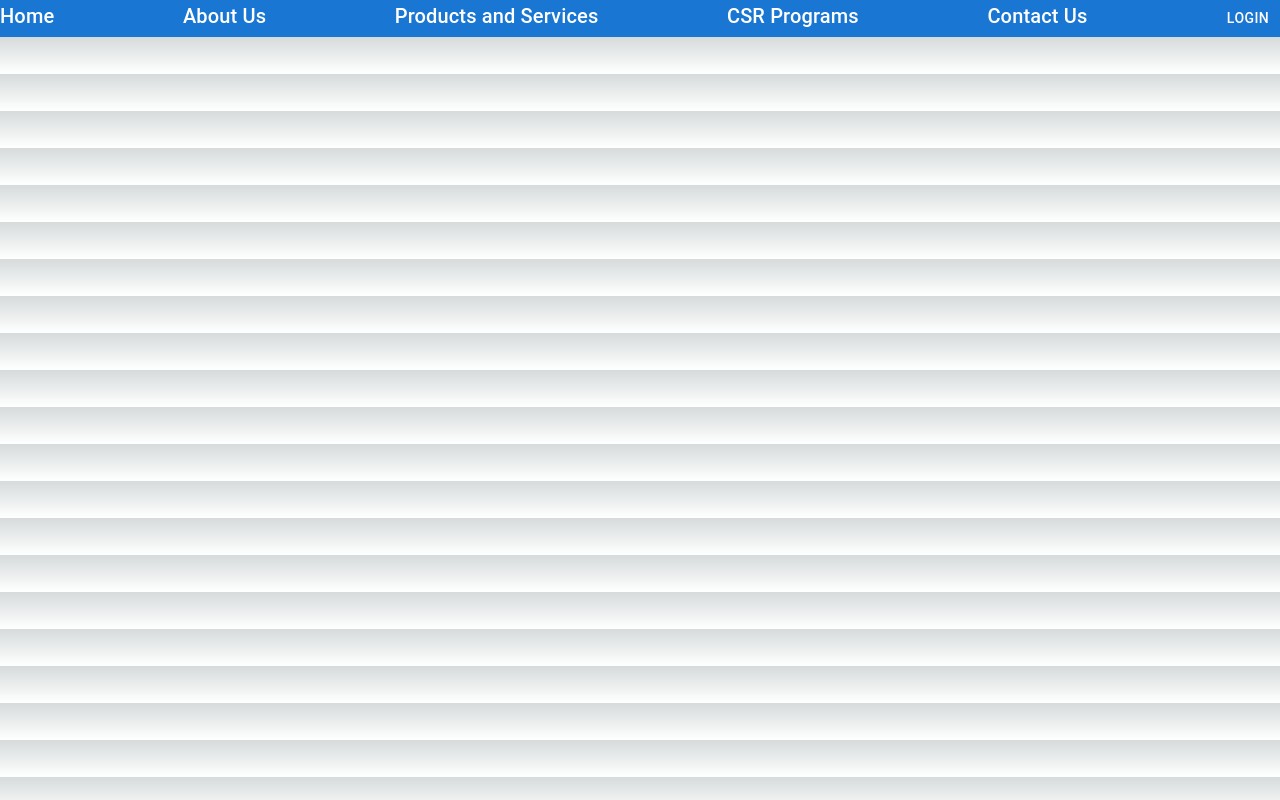
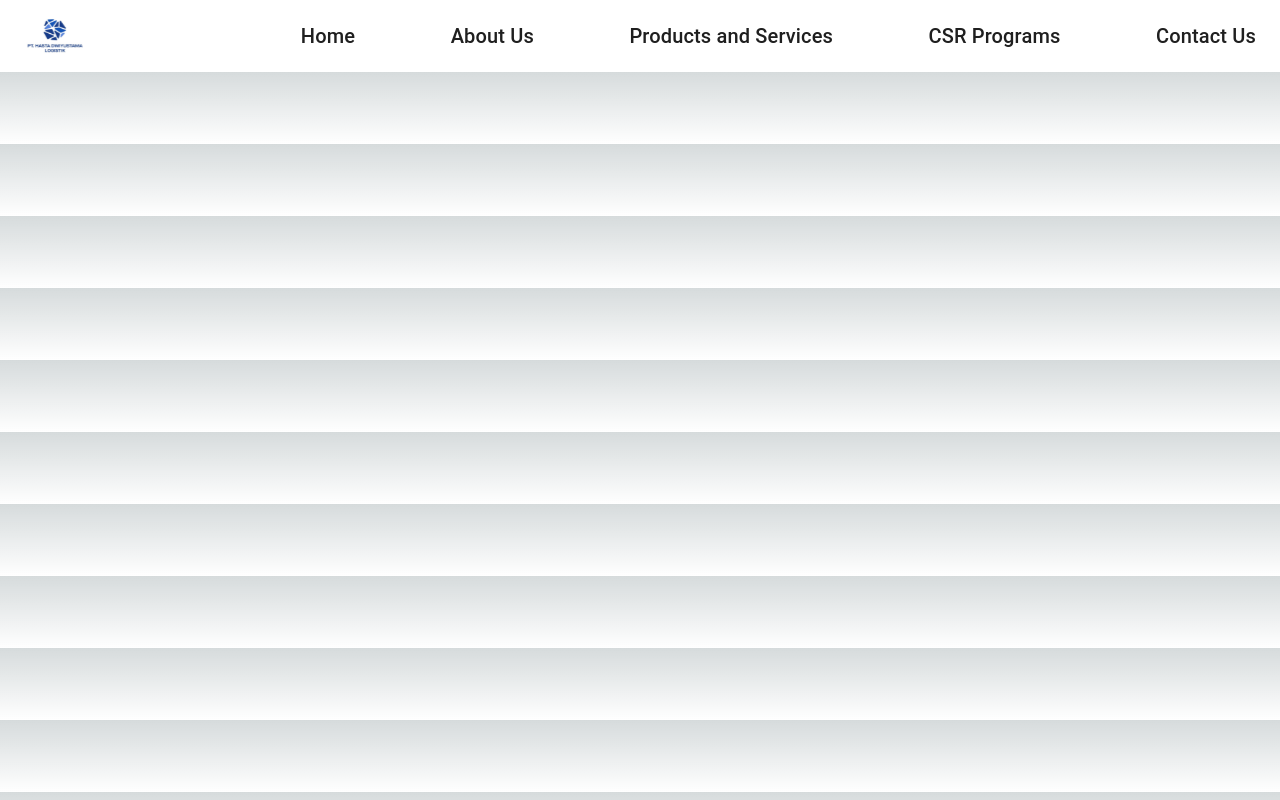
Before and after one commit to iqbalwijonarko/hdl-company-profile, a Next.js app: page / in a window 1280 px wide. Built offline with nearby package versions, Linux system fonts and the light colour scheme.

Commit message:
feat: add menu bar component

```diff
--- a/package.json
+++ b/package.json
@@ -25,8 +25,7 @@
     "prettier": "^2.8.3",
     "react": "18.2.0",
     "react-dom": "18.2.0",
-    "saas": "^1.0.0",
-    "sass": "^1.57.1",
+    "sass": "1.57.1",
     "typescript": "4.9.4"
   }
 }
--- a/src/components/MenuBar/MenuBar.tsx
+++ b/src/components/MenuBar/MenuBar.tsx
@@ -7,7 +7,6 @@ import Button from "@mui/material/Button";
 import IconButton from "@mui/material/IconButton";
 import { Grid } from "@mui/material";
 // import MenuIcon from '@mui/icons-material/Menu';
-import "./_menuBar.scss"
 
 export type MenuOption = {
   label: string;
@@ -37,14 +36,18 @@ export const MenuList: Array<MenuOption> = [
   },
 ];
 
-const MenuBar = () => {
+function MenuBar() {
   return (
     <AppBar position="static">
-      <Grid className="menu-bar">
+      <Grid container>
+        <Grid className="menu-bar" md={2} sm={2}>
+          <img src={"/hdl-logo.svg"} alt="hdl-logo" />
+        </Grid>
+        <Grid className="menu-bar" md={10} sm={10}>
           {MenuList.map((data) => (
             <>
               <Typography
-              className="label"
+                className="menu-bar__label"
                 variant="h6"
                 component="div"
                 sx={{ flexGrow: 1 }}
@@ -53,10 +56,10 @@ const MenuBar = () => {
               </Typography>
             </>
           ))}
-        <Button color="inherit">Login</Button>
+        </Grid>
       </Grid>
     </AppBar>
   );
-};
+}
 
 export default MenuBar;
--- a/src/components/MenuBar/_menuBar.scss
+++ b/src/components/MenuBar/_menuBar.scss
@@ -1,7 +1,20 @@
 .menu-bar {
   display: flex;
+  height: 4.5rem;
+  align-content: center;
+  flex-wrap: wrap;
+  gap: 2rem;
+  padding: 0 1.5rem 0 1.5rem;
+  background: #FFFFFF;
 
-  &menu-bar__label {
+  &__label {
+    align-items: center;
     text-align: end;
+    font-family: 'Inter', sans-serif;
+    font-style: normal;
+    font-weight: 400;
+    font-size: 16px;
+    line-height: 140%;
+    color: #1F1F1F;
   }
 }
--- a/src/pages/index.tsx
+++ b/src/pages/index.tsx
@@ -15,6 +15,9 @@ export default function Home() {
         <meta name="description" content="Generated by create next app" />
         <meta name="viewport" content="width=device-width, initial-scale=1" />
         <link rel="icon" href="/favicon.ico" />
+        <link rel="preconnect" href="https://fonts.googleapis.com" />
+        <link rel="preconnect" href="https://fonts.gstatic.com" crossOrigin="true" />
+        <link href="https://fonts.googleapis.com/css2?family=Inter&display=swap" rel="stylesheet" />
       </Head>
       <main>
         <MenuBar></MenuBar>
--- a/src/pages/main.scss
+++ b/src/pages/main.scss
@@ -1 +1 @@
-@import "/src/components/MenuBar/menuBar.scss"
+@import "/src/components/MenuBar/menuBar.scss";
```
Also changed, not shown: public/hdl-logo.png (added), public/hdl-logo.svg (added). Lines whose indentation alone changed are shown as unchanged.
